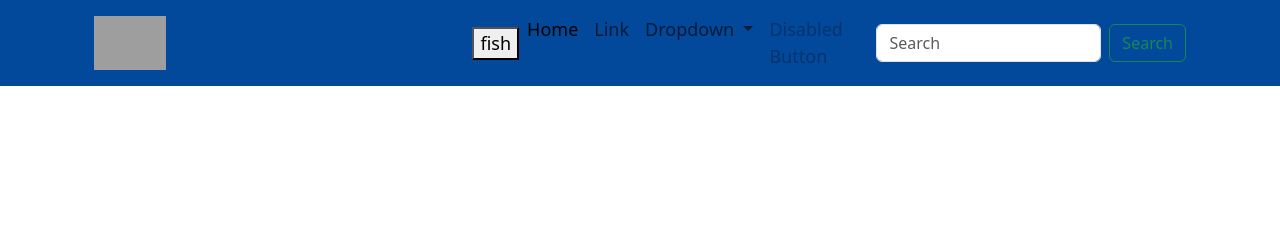
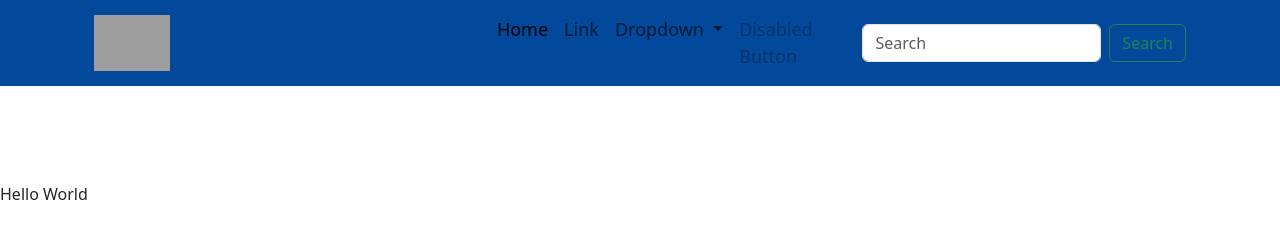
Before and after one commit to elmeriki/ticketapp, a plain HTML site: page index.html in a window 1280 px wide. Drawn offline with nearby package versions, Linux system fonts and the light colour scheme; grey boxes are pictures that could not be loaded.

Commit message:
new update

```diff
--- a/index.html
+++ b/index.html
@@ -18,7 +18,6 @@
           <button class="navbar-toggler" type="button" data-bs-toggle="collapse" data-bs-target="#navbarSupportedContent" aria-controls="navbarSupportedContent" aria-expanded="false" aria-label="Toggle navigation">
             <span class="navbar-toggler-icon"></span>
           </button>
-          <button>fish</button>
           <div class="collapse navbar-collapse" id="navbarSupportedContent">
             <ul class="navbar-nav me-auto mb-2 mb-lg-0">
               <li class="nav-item">
@@ -53,6 +52,8 @@
 </div>
 </div>
 </div>
+<br><br><br><br>
+<p>Hello World</p>
     <script src="https://cdn.jsdelivr.net/npm/bootstrap@5.3.0-alpha1/dist/js/bootstrap.bundle.min.js" integrity="sha384-w76AqPfDkMBDXo30jS1Sgez6pr3x5MlQ1ZAGC+nuZB+EYdgRZgiwxhTBTkF7CXvN" crossorigin="anonymous"></script>
   </body>
 </html>
```
